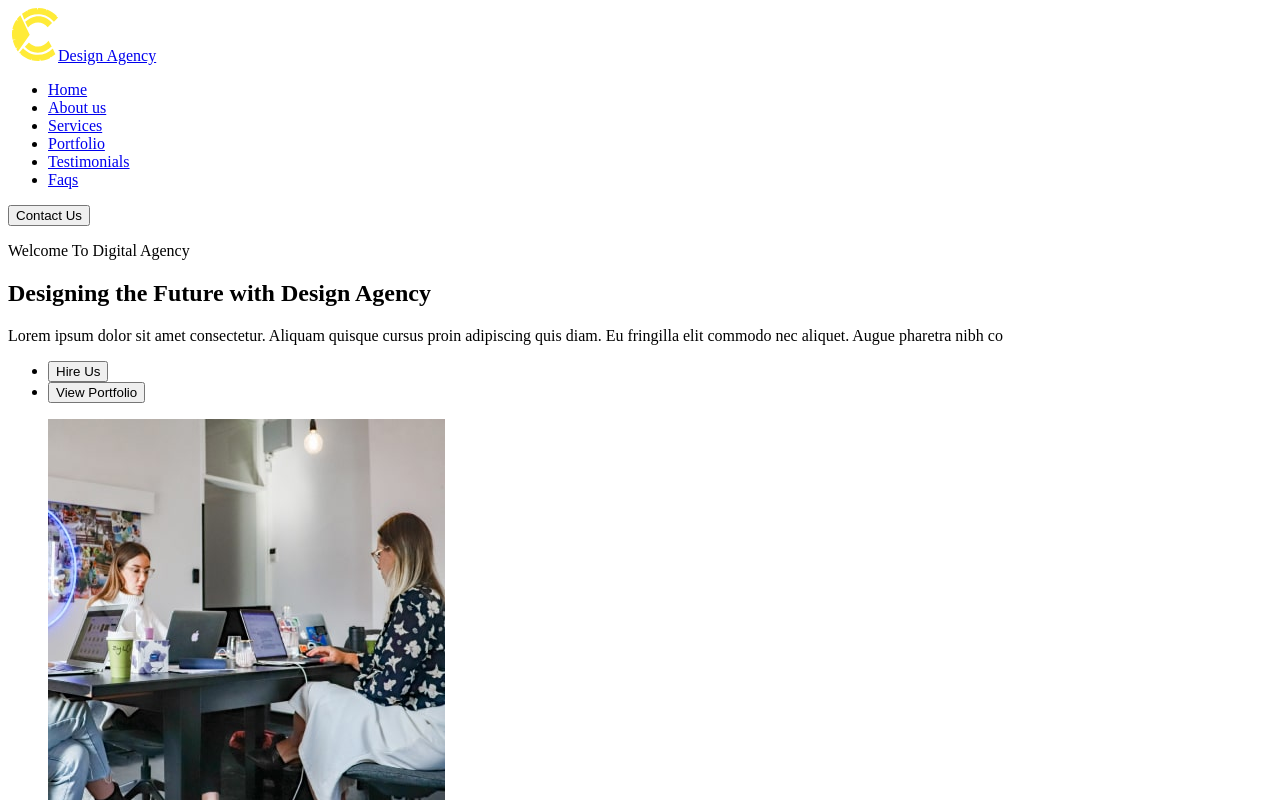
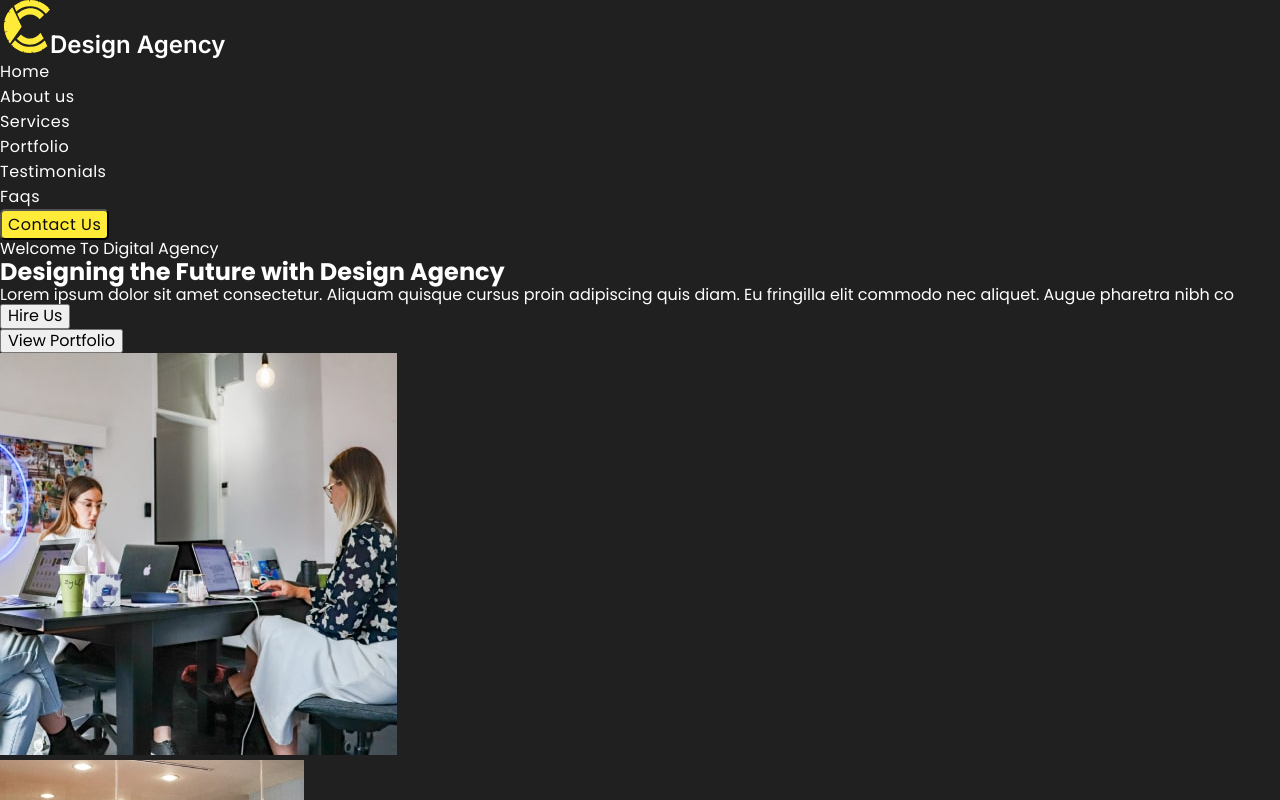
Before and after one commit to NE1LO/blanded-5-6, a plain HTML site: page index.html in a window 1280 px wide. Shown: the top 800 px of the page. Drawn offline with nearby package versions, Linux system fonts and the light colour scheme.

Commit message:
html + css

```diff
--- /dev/null
+++ b/css/style.css
@@ -0,0 +1,52 @@
+body {
+  font-family: "Poppins", sans-serif;
+  background: #202020;
+  color: #fff;
+}
+
+h1,
+h2,
+h3,
+h4,
+h5,
+h6,
+p {
+  margin: 0;
+}
+
+a {
+  text-decoration: none;
+}
+
+ul,
+ol {
+  margin: 0;
+  padding-left: 0;
+  list-style: none;
+}
+
+.header-logo {
+  font-family: "Inter", sans-serif;
+  color: #fff;
+  font-size: 24px;
+  font-weight: 600;
+  line-height: normal;
+}
+
+.header-list-link {
+  color: #fff;
+  font-weight: 400;
+  line-height: normal;
+  letter-spacing: 0.03em;
+}
+
+.header-button {
+  border-radius: 5px;
+  background: #ffeb38;
+  color: #0e0e0e;
+  font-family: inherit;
+  font-size: 16px;
+  line-height: normal;
+  letter-spacing: 0.03em;
+  cursor: pointer;
+}
--- a/index.html
+++ b/index.html
@@ -5,22 +5,30 @@
   <meta charset="UTF-8" />
   <meta name="viewport" content="width=device-width, initial-scale=1.0" />
   <title>Design Agency</title>
+  <link rel="stylesheet" href="https://cdnjs.cloudflare.com/ajax/libs/modern-normalize/2.0.0/modern-normalize.min.css"
+    integrity="sha512-4xo8blKMVCiXpTaLzQSLSw3KFOVPWhm/TRtuPVc4WG6kUgjH6J03IBuG7JZPkcWMxJ5huwaBpOpnwYElP/m6wg=="
+    crossorigin="anonymous" referrerpolicy="no-referrer">
+  <link rel="preconnect" href="https://fonts.googleapis.com">
+  <link rel="preconnect" href="https://fonts.gstatic.com" crossorigin>
+  <link href="https://fonts.googleapis.com/css2?family=Inter:wght@600&family=Poppins:wght@300;400;700&display=swap"
+    rel="stylesheet">
+  <link rel="stylesheet" href="./css/style.css">
 </head>
 
 <body>
-  <header>
-    <a href="./index.html"><img src="./img/logo.svg" alt="Logo" />Design Agency</a>
-    <nav>
-      <ul>
-        <li><a href="#hero">Home </a></li>
-        <li><a href="#about">About us </a></li>
-        <li><a href="#services">Services </a></li>
-        <li><a href="#portfolio">Portfolio </a></li>
-        <li><a href="#feedback">Testimonials </a></li>
-        <li><a href="#contacts">Faqs </a></li>
+  <header class="header">
+    <a href="./index.html" class="header-logo"><img src="./img/logo.svg" alt="Logo" />Design Agency</a>
+    <nav class="header-nav">
+      <ul class="header-list">
+        <li class="header-list-item"><a href="#hero" class="header-list-link">Home </a></li>
+        <li class="header-list-item"><a href="#about" class="header-list-link">About us </a></li>
+        <li class="header-list-item"><a href="#services" class="header-list-link">Services </a></li>
+        <li class="header-list-item"><a href="#portfolio" class="header-list-link">Portfolio </a></li>
+        <li class="header-list-item"><a href="#feedback" class="header-list-link">Testimonials </a></li>
+        <li class="header-list-item"><a href="#contacts" class="header-list-link">Faqs </a></li>
       </ul>
     </nav>
-    <button type="button">Contact Us</button>
+    <button type="button" class="header-button">Contact Us</button>
   </header>
   <main>
     <section id="hero">
```
